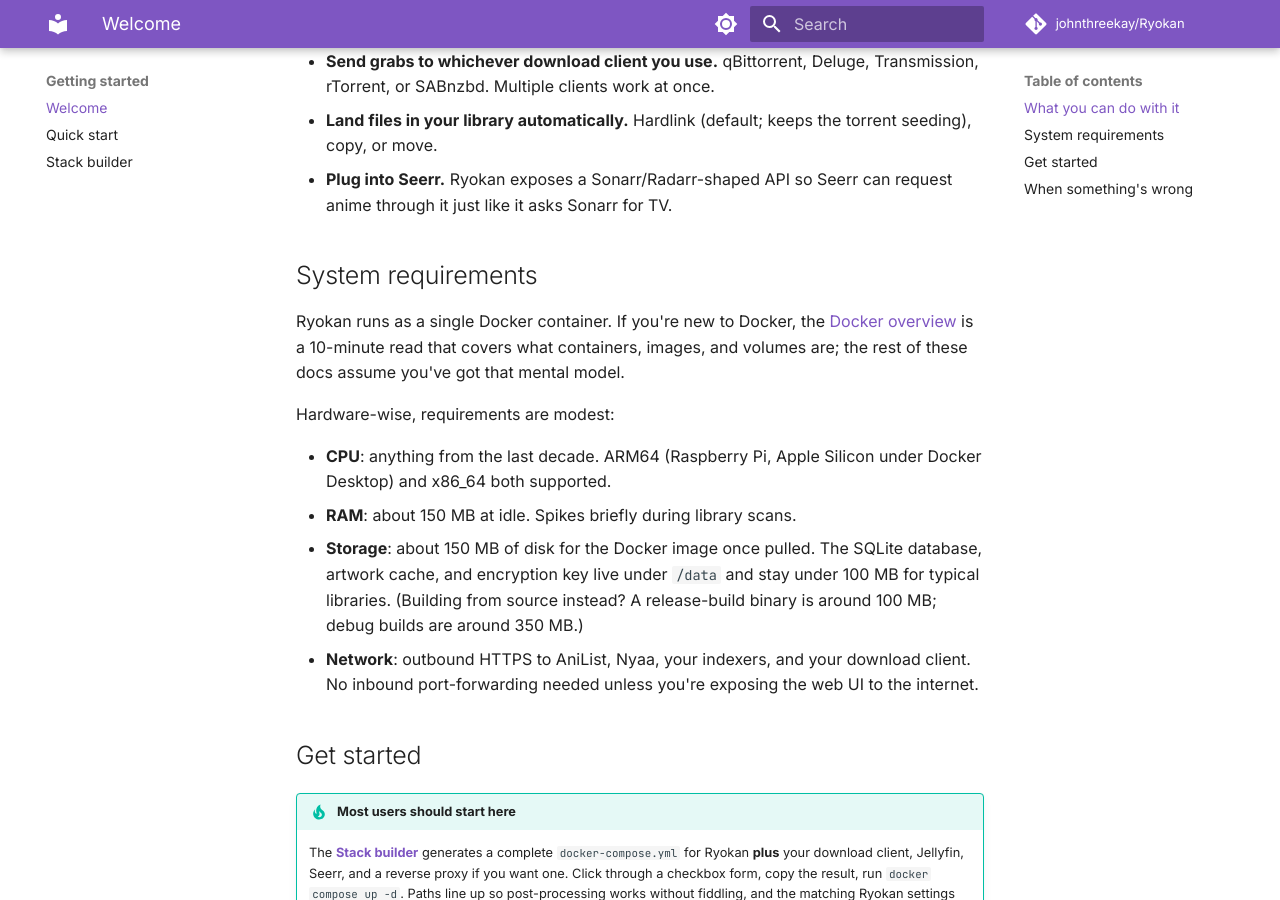
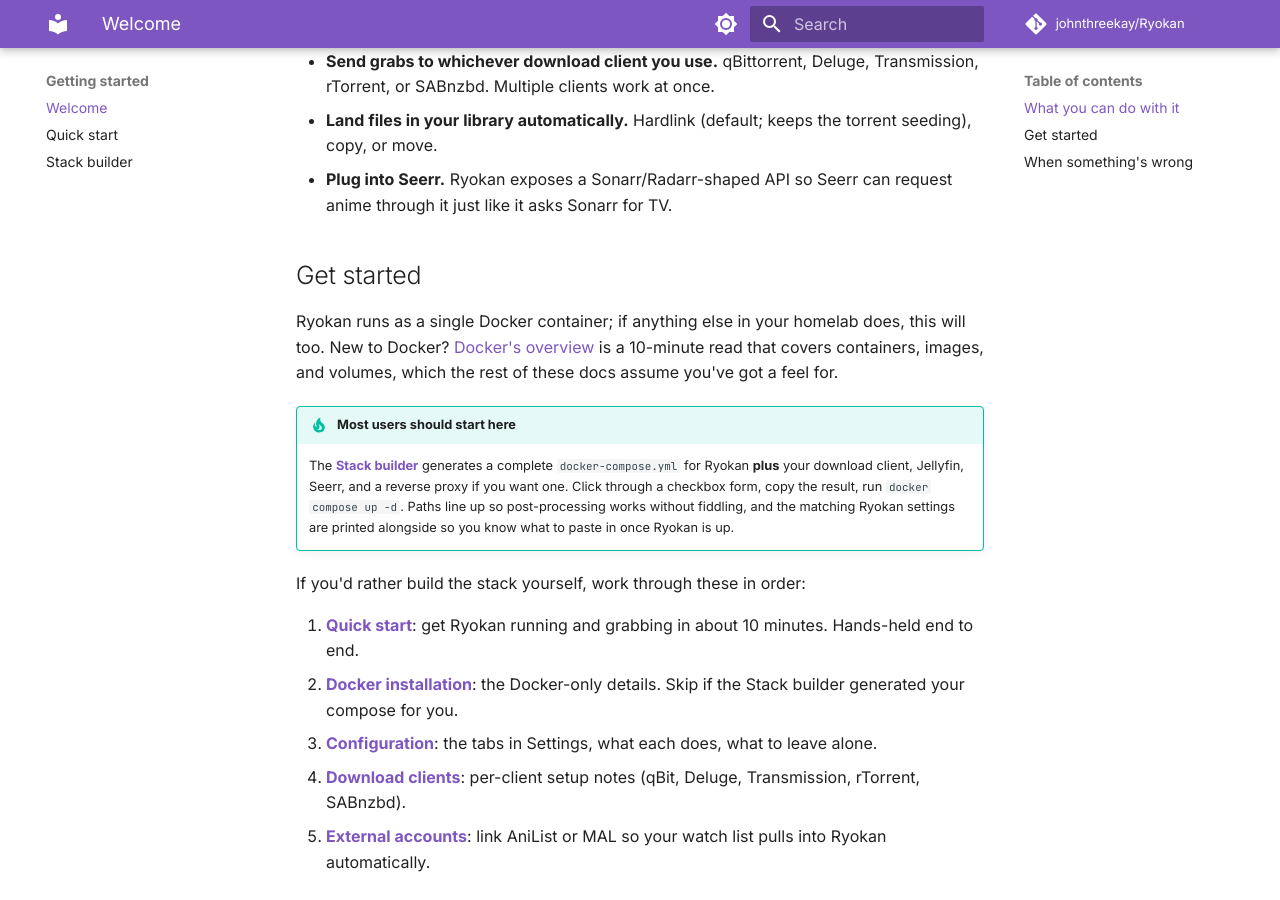
Before and after one commit to abhi1693/Ryokan, an MkDocs documentation site: the page built from docs/index.md, in a window 1280 px wide and 900 px high, scrolled down 818 px. Built offline with MkDocs 1.6.1 and Material for MkDocs 9.7.7, drawn with Linux system fonts in a browser that asks for light colours; comment, search, counter and statistics services are not loaded.

Commit message:
docs: cut system-requirements section from welcome
Sonarr and Radarr don't have one; Kavita's exists because it does
heavy metadata processing, which Ryokan doesn't. The numbers are
also error-prone to maintain (just demonstrated with the ~50 MB
binary claim that was 7× off). Self-hosters running an *arr stack
already know a small Rust container will fit anywhere.

The one decision-relevant fact (ARM64 + x86_64 both supported) is
already at the top of install.md.

Co-Authored-By: Claude Opus 4.7 (1M context) <noreply@anthropic.com>

```diff
--- a/docs/index.md
+++ b/docs/index.md
@@ -16,18 +16,9 @@ If you've used Sonarr for TV, the shape is the same. Ryokan is just the anime-tu
 - **Land files in your library automatically.** Hardlink (default; keeps the torrent seeding), copy, or move.
 - **Plug into Seerr.** Ryokan exposes a Sonarr/Radarr-shaped API so Seerr can request anime through it just like it asks Sonarr for TV.
 
-## System requirements
+## Get started
 
-Ryokan runs as a single Docker container. If you're new to Docker, the [Docker overview](https://docs.docker.com/get-started/docker-overview/) is a 10-minute read that covers what containers, images, and volumes are; the rest of these docs assume you've got that mental model.
-
-Hardware-wise, requirements are modest:
-
-- **CPU**: anything from the last decade. ARM64 (Raspberry Pi, Apple Silicon under Docker Desktop) and x86_64 both supported.
-- **RAM**: about 150 MB at idle. Spikes briefly during library scans.
-- **Storage**: about 150 MB of disk for the Docker image once pulled. The SQLite database, artwork cache, and encryption key live under `/data` and stay under 100 MB for typical libraries. (Building from source instead? A release-build binary is around 100 MB; debug builds are around 350 MB.)
-- **Network**: outbound HTTPS to AniList, Nyaa, your indexers, and your download client. No inbound port-forwarding needed unless you're exposing the web UI to the internet.
-
-## Get started
+Ryokan runs as a single Docker container; if anything else in your homelab does, this will too. New to Docker? [Docker's overview](https://docs.docker.com/get-started/docker-overview/) is a 10-minute read that covers containers, images, and volumes, which the rest of these docs assume you've got a feel for.
 
 !!! tip "Most users should start here"
     The **[Stack builder](stack-builder.md)** generates a complete `docker-compose.yml` for Ryokan **plus** your download client, Jellyfin, Seerr, and a reverse proxy if you want one. Click through a checkbox form, copy the result, run `docker compose up -d`. Paths line up so post-processing works without fiddling, and the matching Ryokan settings are printed alongside so you know what to paste in once Ryokan is up.
```
